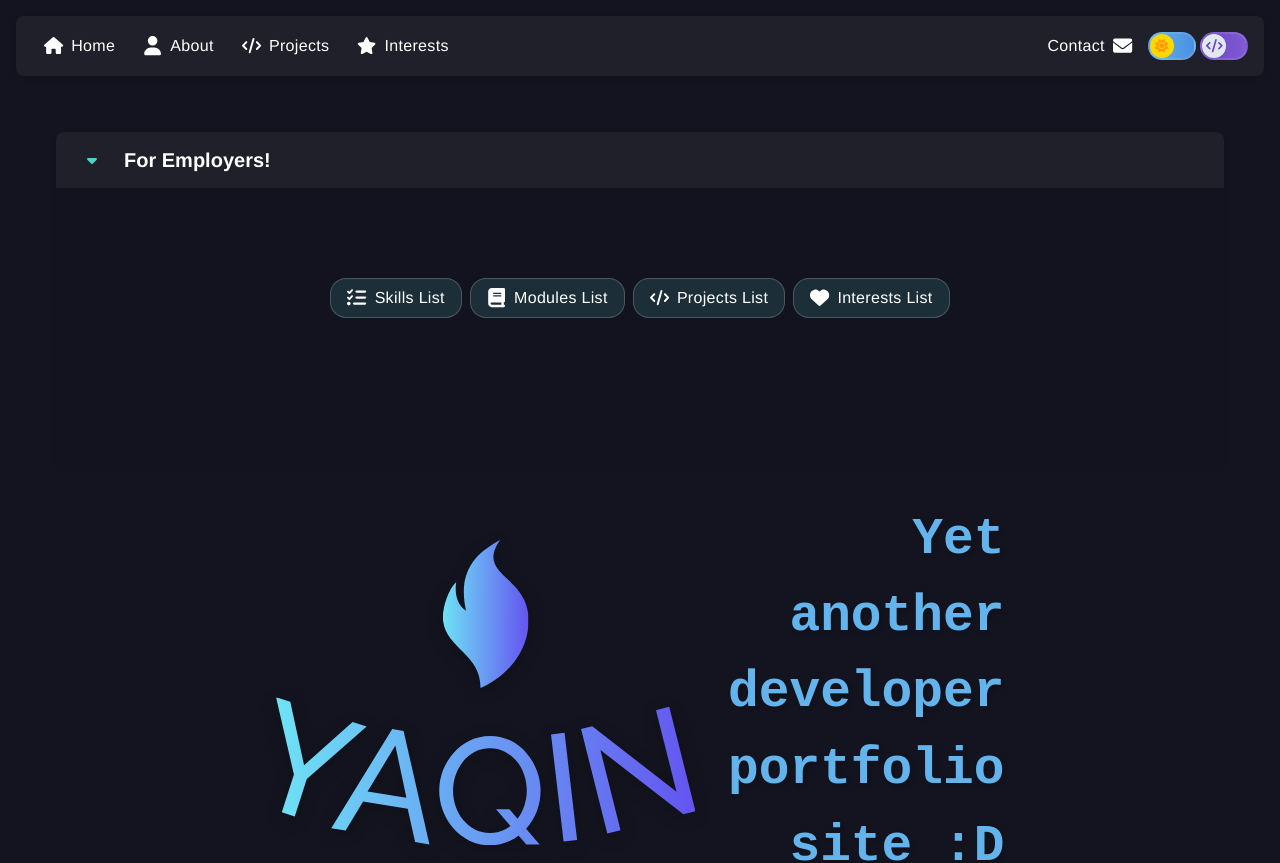
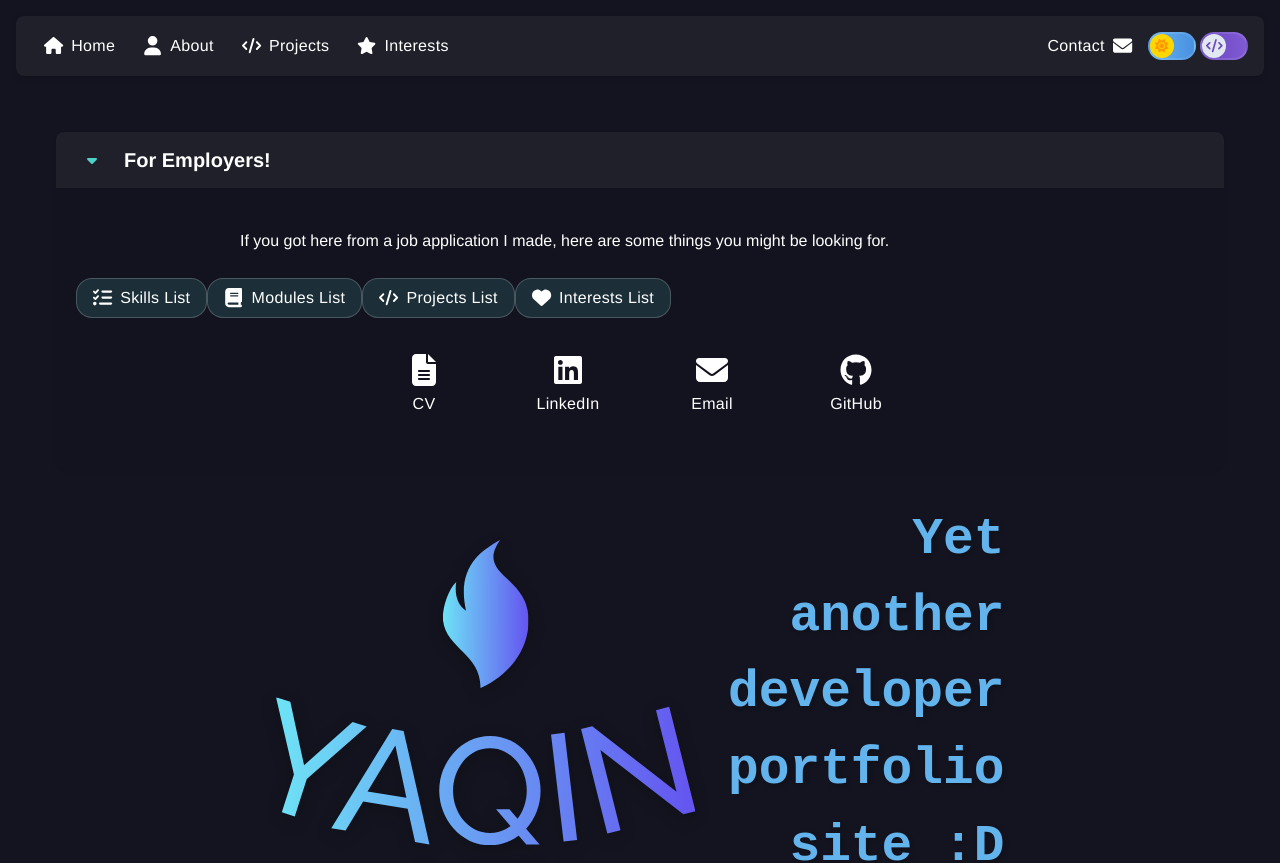
Before and after one commit to yaq1n0/yaqinhasan.com, a Vue app: page / in a window 1280 px wide. Shown: the top 863 px of the page. Built offline with nearby package versions, Linux system fonts and the light colour scheme.

Commit message:
merge EmployersSection into HomePage

```diff
--- a/src/components/EmployersSection.vue
+++ /dev/null
@@ -1,93 +0,0 @@
-<template>
-  <collapsible-section :model-value="true" title="For Employers!" class="show-landscape-only">
-    <p class="top-paragraph">If you got here from a job application I made, here are some things you might be looking for.</p>
-
-    <div class="text-box">
-      <g-button label="Skills List" to="/about" icon="list-check" shape="rounded" border="thin" />
-      <g-button label="Modules List" to="/about" icon="book" shape="rounded" border="thin" />
-      <g-button label="Projects List" to="/projects" icon="code" shape="rounded" border="thin" />
-      <g-button label="Interests List" to="/interests" icon="heart" shape="rounded" border="thin" />
-    </div>
-
-    <contact-box />
-  </collapsible-section>
-
-  <!-- For Employers Section (Mobile) -->
-  <div class="content-box show-portrait-only">
-    <p class="top-header">For Employers!</p>
-
-    <p class="top-paragraph">If you got here from a job application I made, here are some things you might be looking for.</p>
-
-    <div class="text-box">
-      <g-button label="Skills List" to="/about" icon="list-check" shape="rounded" border="thin" />
-      <g-button label="Modules List" to="/about" icon="book" shape="rounded" border="thin" />
-      <g-button label="Projects List" to="/projects" icon="code" shape="rounded" border="thin" />
-      <g-button label="Interests List" to="/interests" icon="heart" shape="rounded" border="thin" />
-    </div>
-
-    <contact-box />
-  </div>
-</template>
-
-<script setup lang="ts">
-import CollapsibleSection from "@/components/CollapsibleSection.vue";
-import GButton from "@/components/GButton.vue";
-import ContactBox from "@/components/ContactBox.vue";
-</script>
-
-<style lang="scss" scoped>
-/* Content box for mobile */
-.content-box {
-  background-color: var(--color-bg-tertiary);
-  border-radius: map.get($border-radius, "lg");
-  margin: map.get($spacing, "md") 0;
-  padding: map.get($spacing, "lg");
-}
-
-/* Text styles */
-.top-header {
-  text-align: center;
-  color: var(--color-accent);
-  margin: map.get($spacing, "lg") 0;
-  font-size: map.get($font-sizes, "2xl");
-}
-
-.top-paragraph {
-  line-height: 1.6;
-  max-width: 800px;
-  margin: map.get($spacing, "lg") auto;
-  animation: fadeIn 1s ease-in;
-}
-
-/* Text box with links */
-.text-box {
-  display: flex;
-  flex-wrap: wrap;
-  justify-content: center;
-  gap: map.get($spacing, "sm");
-  margin: map.get($spacing, "lg") 0;
-}
-
-/* Display utilities */
-.show-landscape-only {
-  @media (max-width: map.get($breakpoints, "md")) {
-    display: none !important;
-  }
-}
-
-.show-portrait-only {
-  @media (min-width: map.get($breakpoints, "md")) {
-    display: none !important;
-  }
-}
-
-/* Animations */
-@keyframes fadeIn {
-  from {
-    opacity: 0;
-  }
-  to {
-    opacity: 1;
-  }
-}
-</style>
--- a/src/pages/HomePage.vue
+++ b/src/pages/HomePage.vue
@@ -1,7 +1,16 @@
 <template>
   <div class="home">
     <!-- For Employers Section -->
-    <employers-section />
+    <collapsible-section :model-value="true" title="For Employers!">
+      <p class="top-paragraph">If you got here from a job application I made, here are some things you might be looking for.</p>
+      <div class="text-box">
+        <g-button label="Skills List" to="/about" icon="list-check" shape="rounded" border="thin" />
+        <g-button label="Modules List" to="/about" icon="book" shape="rounded" border="thin" />
+        <g-button label="Projects List" to="/projects" icon="code" shape="rounded" border="thin" />
+        <g-button label="Interests List" to="/interests" icon="heart" shape="rounded" border="thin" />
+      </div>
+      <contact-box />
+    </collapsible-section>
 
     <!-- Welcome Section -->
     <div class="welcome">
@@ -22,12 +31,10 @@
     <!-- "For Developers" section - Only visible in dev mode -->
     <collapsible-section v-if="isDevMode" :model-value="true" title="for_developers">
       <p class="top-paragraph" style="font-weight: 600">I see you like to hit random toggles..</p>
-
       <p class="top-paragraph">
         You have enabled "developer mode" on this site, which basically means that you have access to more content than is shown by default. You can turn this
         off by hitting that toggle button again. Additional content will be in the vivid purple you can see here.
       </p>
-
       <p class="top-paragraph">
         I added this feature because I wanted the site to be trimmed down for a general audience by default, but also be technically comprehensive for those who
         can appreciate it.
@@ -37,7 +44,8 @@
 </template>
 
 <script setup lang="ts">
-import EmployersSection from "@/components/EmployersSection.vue";
+import ContactBox from "@/components/ContactBox.vue";
+import GButton from "@/components/GButton.vue";
 import CollapsibleSection from "@/components/CollapsibleSection.vue";
 
 import { useDevMode } from "@/composables/UseDevMode";
```
